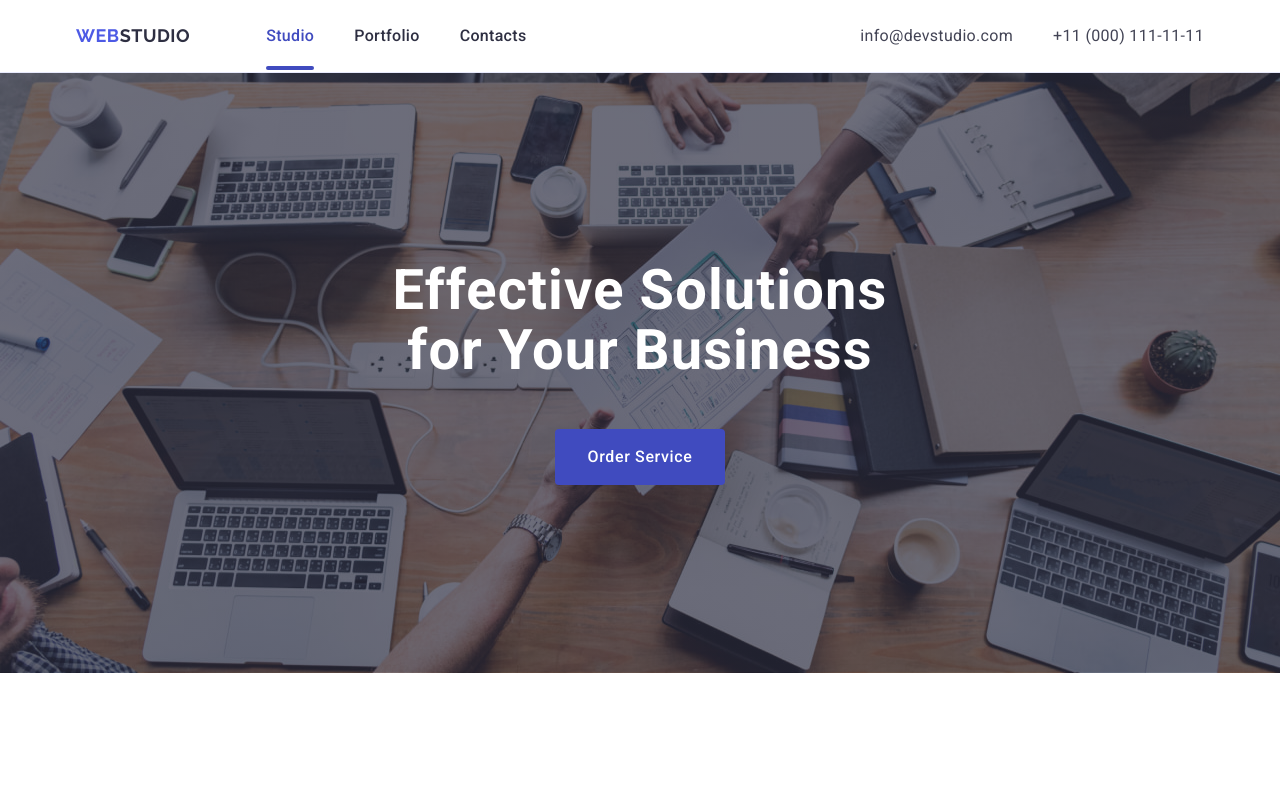
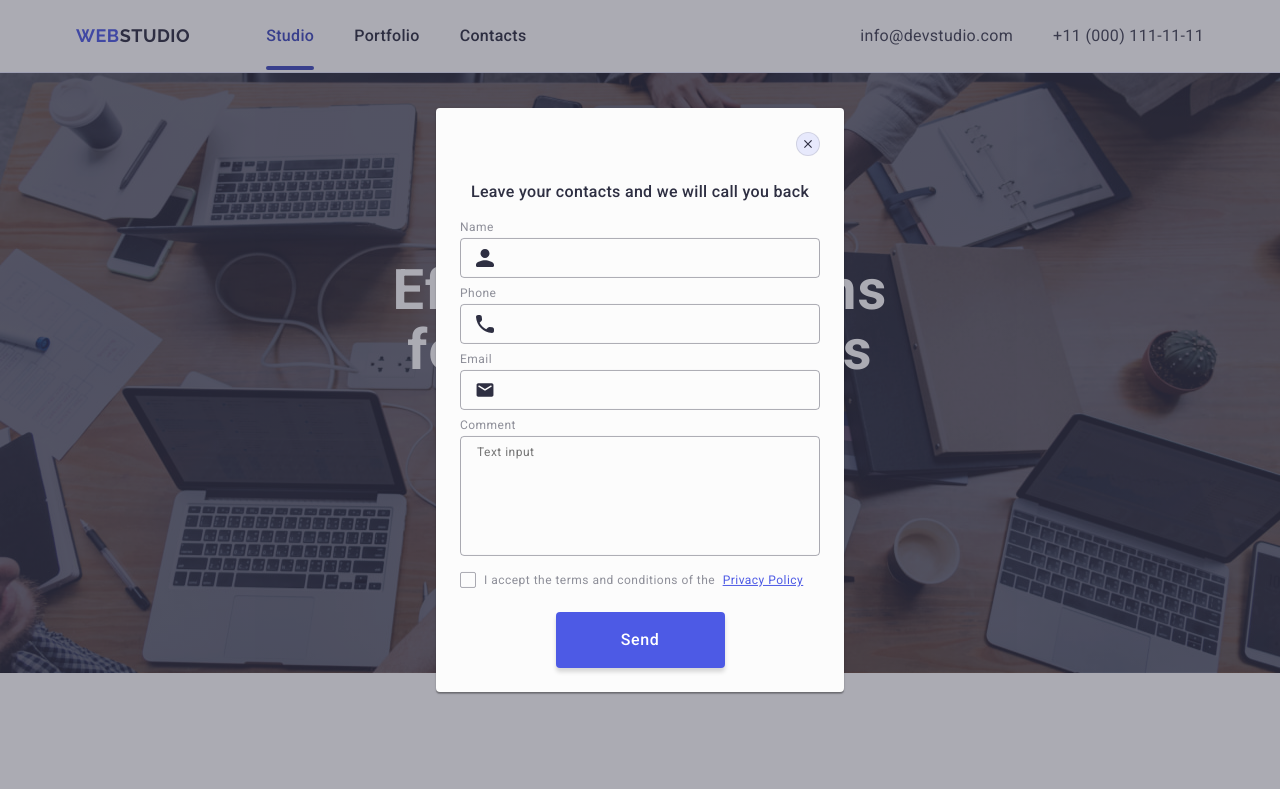
Before and after one commit to bahmat-serhii/goit-markup-hw-06, a plain HTML site: page index.html in a window 1280 px wide. Both pictures are taken after a click on the button "Order Service". Shown: the top 789 px of the page. Drawn offline with nearby package versions, Linux system fonts and the light colour scheme.

Commit message:
add modal

```diff
--- a/css/styles.css
+++ b/css/styles.css
@@ -842,4 +842,218 @@ button {
   .social-media {
     margin-right: 80px;
   }
+} /* ======= Modal window ======= */
+.modal-overlay {
+  background: rgba(46, 47, 66, 0.4);
+  position: fixed;
+  top: 0;
+  left: 0;
+  width: 100%;
+  height: 100%;
+  z-index: 999;
+  opacity: 1;
+  pointer-events: auto;
+  visibility: visible;
+  transition: opacity 250ms cubic-bezier(0.4, 0, 0.2, 1),
+    visibility 250ms cubic-bezier(0.4, 0, 0.2, 1);
 }
+.modal-overlay.is-open {
+  opacity: 0;
+  pointer-events: none;
+  visibility: hidden;
+}
+.modal {
+  position: absolute;
+  top: 50%;
+  left: 50%;
+  transform: translateX(-50%) translateY(-50%);
+  box-shadow: 0 1px 1px 0 rgba(0, 0, 0, 0.14), 0 1px 3px 0 rgba(0, 0, 0, 0.12),
+    0 2px 1px 0 rgba(0, 0, 0, 0.2);
+  background: #fcfcfc;
+  border-radius: 4px;
+  width: 288px;
+  min-height: 623px;
+  padding: 72px 16px 24px 16px;
+  transition: transform 250ms cubic-bezier(0.4, 0, 0.2, 1);
+}
+.btn-close {
+  display: flex;
+  align-items: center;
+  justify-content: center;
+  height: 24px;
+  width: 24px;
+  border-radius: 50%;
+  background-color: #e7e9fc;
+  position: absolute;
+  padding: 0;
+  cursor: pointer;
+  top: 24px;
+  right: 24px;
+  border: 1px solid rgba(0, 0, 0, 0.1);
+  transition: background-color 250ms cubic-bezier(0.4, 0, 0.2, 1),
+    border 250ms cubic-bezier(0.4, 0, 0.2, 1);
+}
+.btn-close:hover,
+.btn-close:focus {
+  background-color: #404bbf;
+  border: none;
+  fill: #ffffff;
+}
+.icon-close {
+  fill: #2e2f42;
+  transition: fill 250ms cubic-bezier(0.4, 0, 0.2, 1);
+}
+.btn-close:hover .icon-close,
+.btn-close:focus .icon-close {
+  fill: #ffffff;
+}
+.modal-p-text {
+  font-weight: 500;
+  font-size: 16px;
+  line-height: 1.5;
+  letter-spacing: 0.02em;
+  text-align: center;
+  color: #2e2f42;
+  display: block;
+  margin-bottom: 16px;
+}
+.form-box {
+  margin-bottom: 8px;
+}
+.form-label {
+  display: block;
+  font-weight: 400;
+  font-size: 12px;
+  line-height: 1.17;
+  letter-spacing: 0.04em;
+  color: #8e8f99;
+  margin-bottom: 4px;
+}
+.form-input {
+  border: 1px solid rgba(46, 47, 66, 0.4);
+  border-radius: 4px;
+  outline: transparent;
+  width: 100%;
+  height: 40px;
+  padding-left: 38px;
+  background-color: transparent;
+  transition: border-color 250ms cubic-bezier(0.4, 0, 0.2, 1);
+}
+.form-input:focus {
+  border-color: #4d5ae5;
+}
+.form-input:focus + .form-icon {
+  fill: #4d5ae5;
+}
+.form-textarea {
+  border: 1px solid rgba(46, 47, 66, 0.4);
+  border-radius: 4px;
+  width: 100%;
+  font-weight: 400;
+  font-size: 12px;
+  line-height: 1.17;
+  letter-spacing: 0.04em;
+  flex-shrink: 0;
+  resize: none;
+  background-color: transparent;
+  color: rgba(46, 47, 66, 0.4);
+  padding: 8px 16px;
+  min-height: 120px;
+  outline: transparent;
+  transition: border-color 250ms cubic-bezier(0.4, 0, 0.2, 1);
+}
+.form-textarea:focus {
+  border-color: #4d5ae5;
+}
+.form-input-div {
+  position: relative;
+}
+.form-icon {
+  position: absolute;
+  top: 50%;
+  transform: translateY(-50%);
+  left: 16px;
+  fill: #2e2f42;
+  transition: fill 250ms cubic-bezier(0.4, 0, 0.2, 1);
+}
+.form-textarea-box {
+  margin-bottom: 16px;
+  height: 138px;
+}
+.modal-checkbox {
+  margin-bottom: 24px;
+}
+.modal-checkbox-label {
+  display: flex;
+  align-items: center;
+  font-size: 12px;
+  line-height: 1.17;
+  letter-spacing: 0.04em;
+  color: #8e8f99;
+  height: 31px;
+  gap: 8px;
+}
+.modal-checkbox-span {
+  display: inline-flex;
+  align-items: center;
+  justify-content: center;
+  width: 16px;
+  fill: transparent;
+  height: 16px;
+  border-radius: 2px;
+  border: 1px solid rgba(46, 47, 66, 0.4);
+
+  transition: background-color 250ms cubic-bezier(0.4, 0, 0.2, 1),
+    border 250ms cubic-bezier(0.4, 0, 0.2, 1),
+    fill 250ms cubic-bezier(0.4, 0, 0.2, 1);
+}
+.modal-input-checkbox:checked + .modal-checkbox-label .modal-checkbox-span {
+  background-color: #404bbf;
+  border: none;
+  fill: #f4f4fd;
+}
+
+.modal-checkbox-link {
+  margin-left: 4px;
+  color: #4d5ae5;
+  text-decoration: underline;
+  transition: color 250ms cubic-bezier(0.4, 0, 0.2, 1);
+}
+.modal-checkbox-link:hover,
+.modal-checkbox-link:focus {
+  color: #404bbf;
+}
+.modal-checkbox-button {
+  border-radius: 4px;
+  padding: 16px 32px;
+  min-width: 169px;
+  height: 56px;
+  box-shadow: 0 4px 4px 0 rgba(0, 0, 0, 0.15);
+  background-color: #4d5ae5;
+  display: block;
+  cursor: pointer;
+  font-family: "Roboto", sans-serif;
+  border: none;
+  font-weight: 500;
+  font-size: 16px;
+  line-height: 1.5;
+  letter-spacing: 0.04em;
+  text-align: center;
+  color: #fff;
+  margin: 0 auto;
+  transition: background-color 250ms cubic-bezier(0.4, 0, 0.2, 1);
+}
+.modal-checkbox-button:hover,
+.modal-checkbox-button:focus {
+  background-color: #404bbf;
+}
+@media screen and (min-width: 768px) {
+  .modal {
+    width: 408px;
+    min-height: 584px;
+    padding: 72px 24px 24px 24px;
+  }
+  .modal-checkbox-label {
+    height: 16px;
+  }
+}
--- a/index.html
+++ b/index.html
@@ -53,7 +53,7 @@
       </div>
       <div class="mobile-menu" data-menu>
         <div class="container mobile-menu-container">
-          <button type="button" class="mobile-menu-close" data-menu-close>
+          <button type="button" class="btn-close" data-menu-close>
             <svg class="icon-close" width="8" height="8">
               <use href="./images/icons.svg#close"></use>
             </svg>
@@ -681,7 +681,7 @@
         </div>
       </div>
     </footer>
-    <!-- ======= Modal window =======
+    <!-- ======= Modal window ======= -->
     <div class="modal-overlay is-open" data-modal>
       <div class="modal">
         <button class="btn-close" type="button" data-modal-close>
@@ -765,16 +765,18 @@
                 >
                   <use href="./images/icons.svg#checkbox"></use></svg
               ></span>
-              I accept the terms and conditions of the
-              <a class="modal-checkbox-link" href="">Privacy Policy</a></label
+              <span class="modal-privacy-span"
+                >I accept the terms and conditions of the
+                <a class="modal-checkbox-link" href="">Privacy Policy</a></span
+              ></label
             >
           </div>
 
           <button class="modal-checkbox-button" type="submit">Send</button>
         </form>
       </div>
-    </div> -->
-    <!-- <script src="./js/modal.js"></script> -->
+    </div>
+    <script src="./js/modal.js"></script>
     <script src="./js/menu.js"></script>
   </body>
 </html>
```
